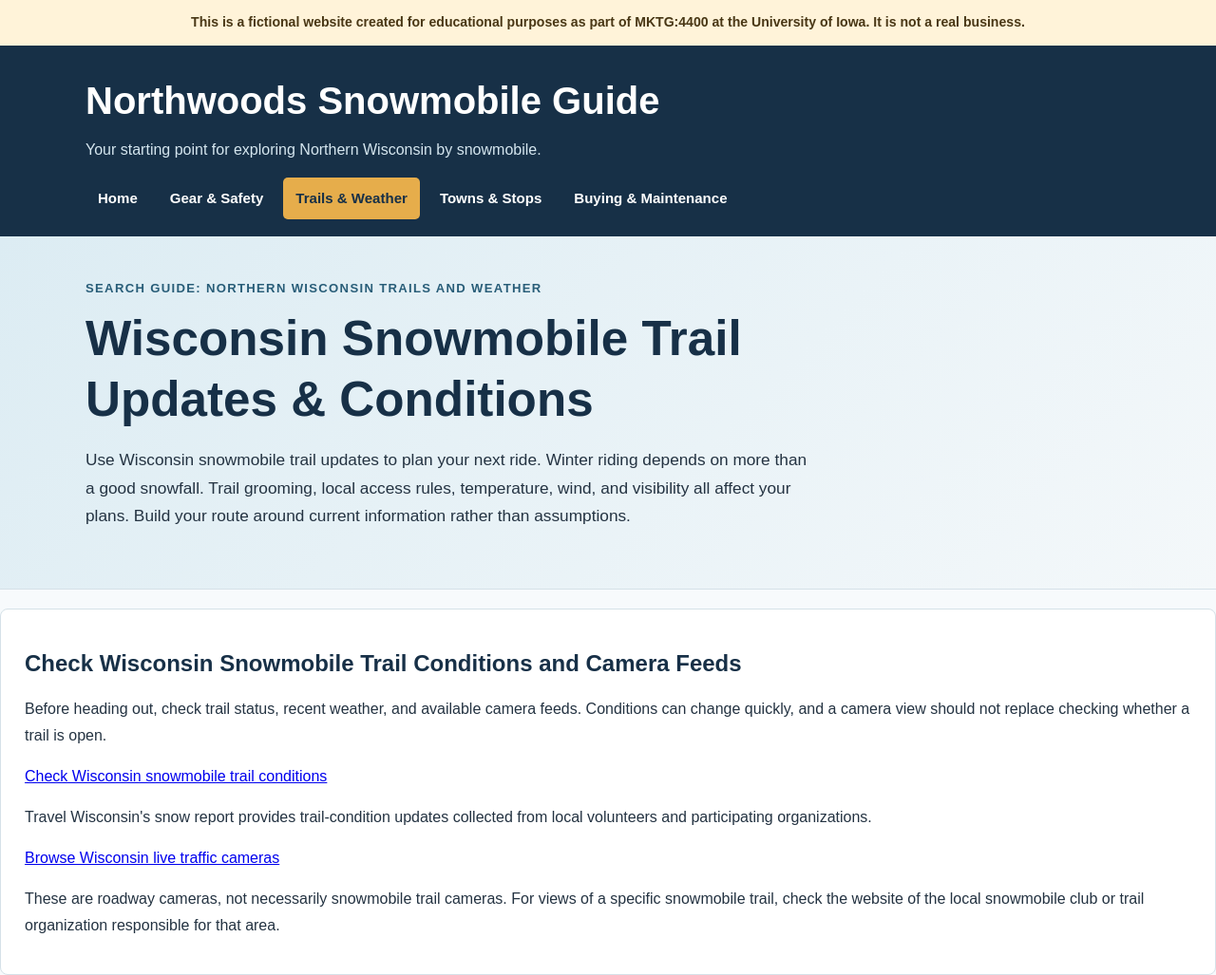
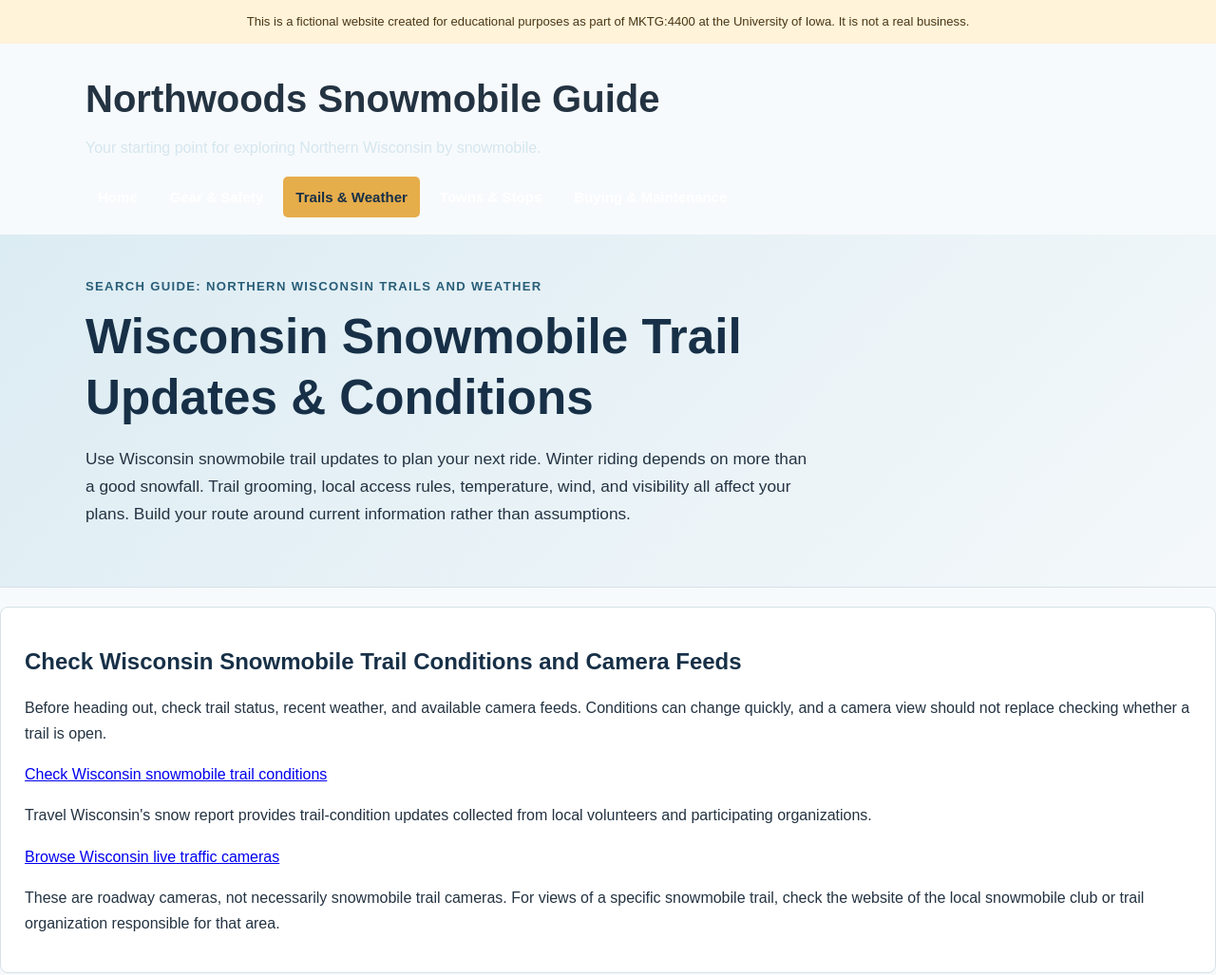
Before and after one commit to clarepiazza/snowmobile-guide, a plain HTML site: page trails-weather.html in a window 1280 px wide. Shown: the top 1027 px of the page at 95% size. Drawn offline with Linux system fonts and the light colour scheme.

Commit message:
Update styles for notice class in trails-weather.html
Adjusted padding and font size for notice class.

```diff
--- a/trails-weather.html
+++ b/trails-weather.html
@@ -14,8 +14,8 @@
     }
     * { box-sizing: border-box; }
     body { margin: 0; font-family: Arial, Helvetica, sans-serif; line-height: 1.7; color: var(--ink); background: #f7fafc; }
-    .notice { padding: 12px 18px; background: #fff3d9; color: #493715; text-align: center; font-size: .88rem; font-weight: 700; }
-    header, footer { background: var(--navy); color: white; }
+    .notice {padding: 12px 18px; text-align: center; font-size: .82rem; background: #fff3d9; color: #493715;
+    }
     .brand, nav, main, footer .inner { width: min(1100px, 92%); margin: auto; }
     .brand { padding: 24px 0 16px; }
     .brand h1 { margin: 0; font-size: clamp(1.7rem, 5vw, 2.5rem); }
```
